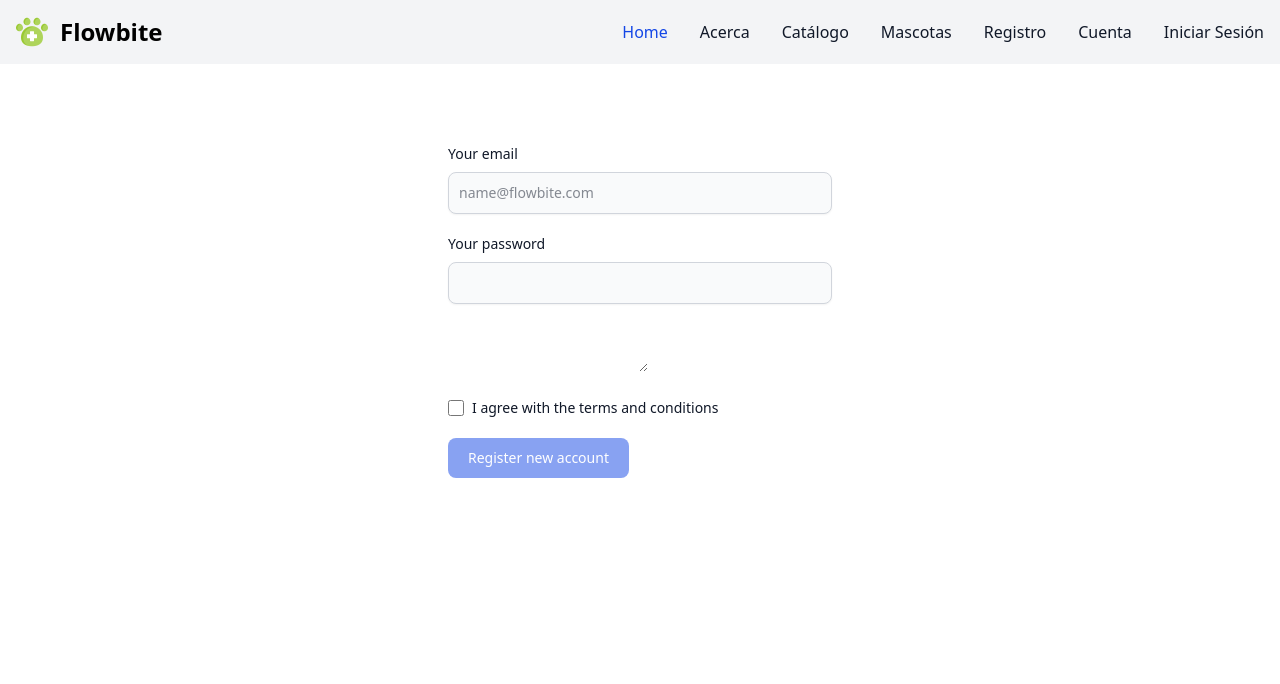
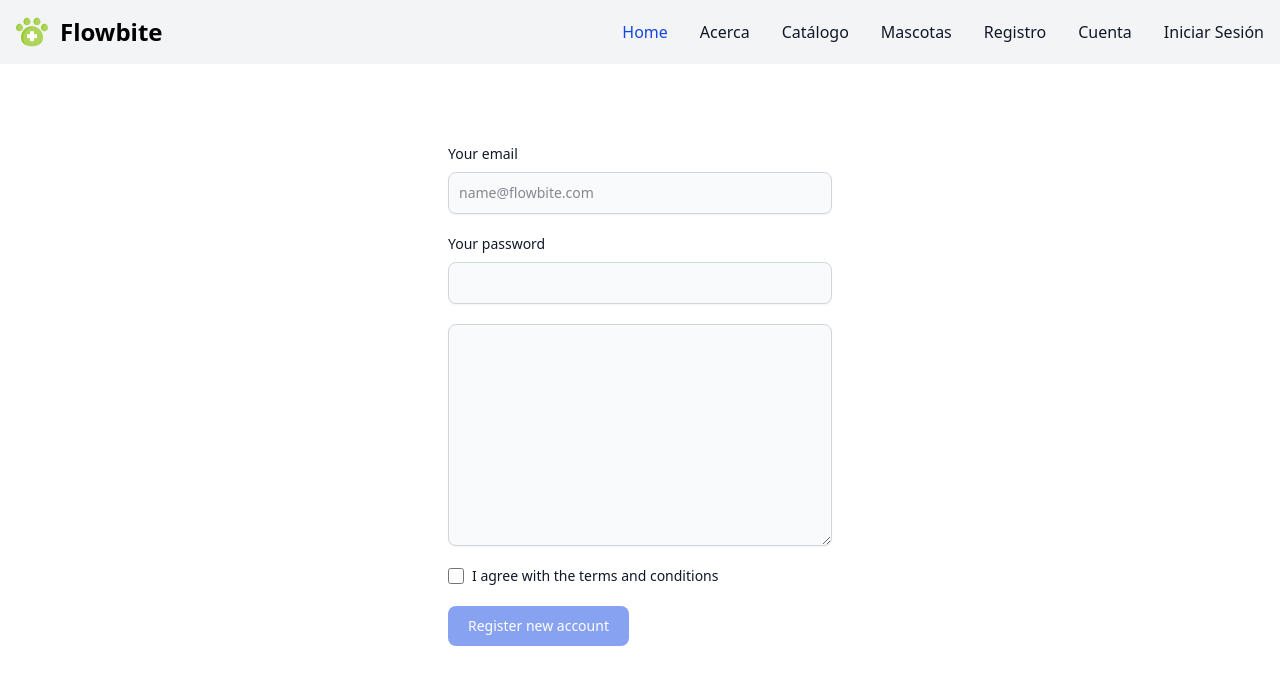
Before and after one commit to veritozy/repasoWebII, an Angular app: page /cuenta in a window 1280 px wide. Shown: the top 684 px of the page. Built offline with nearby package versions, Linux system fonts and the light colour scheme.

Commit message:
formulario comentarios con estilos

```diff
--- a/src/app/shared/crear-cuenta/crear-cuenta.html
+++ b/src/app/shared/crear-cuenta/crear-cuenta.html
@@ -43,7 +43,7 @@ touched significa "tocado".
     }
   </div>-->
   <div class="mb-5">
-    <textarea name="" id="">
+    <textarea name="comentarios" id="comentarios" rows="10" cols="10" class="shadow-xs bg-gray-50 border border-gray-300 text-gray-900 text-sm rounded-lg focus:ring-blue-500 focus:border-blue-500 block w-full p-2.5 dark:bg-gray-700 dark:border-gray-600 dark:text-white">
 
     </textarea>
   </div>
```
